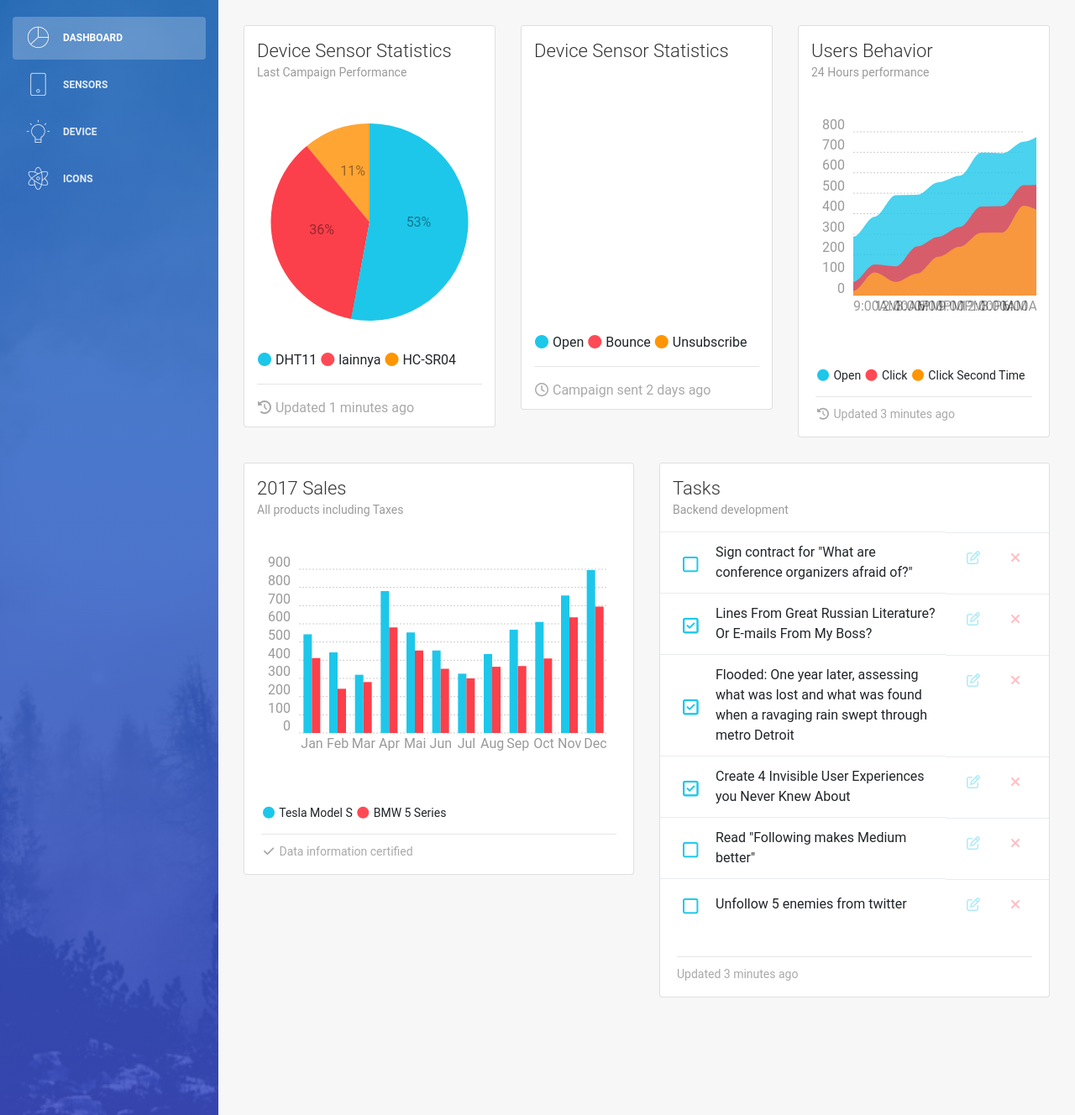
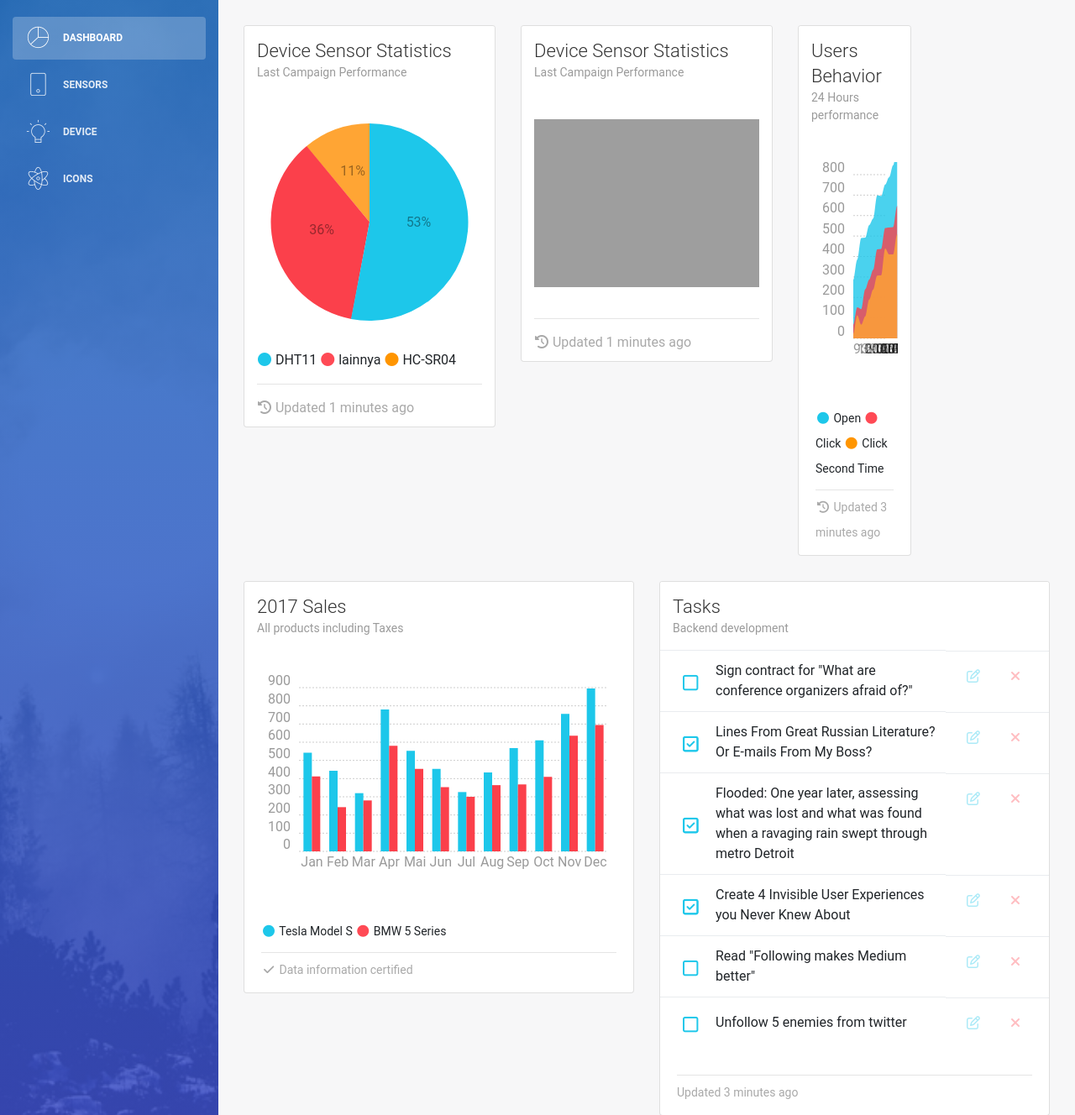
Before and after one commit to afrizaloky/Iot-Dashboard, a Django app: page / in a window 1280 px wide. Shown: the part 61-1389 px from the top of the page at 84% size. Run offline with Django 3.2, Linux system fonts and the light colour scheme; a map, chart or similar area stays blank; some libraries are stand-ins or nearby versions; grey boxes are pictures that could not be loaded.

Commit message:
add map plugin

```diff
--- a/core/templates/index.html
+++ b/core/templates/index.html
@@ -31,26 +31,19 @@
         <div class="card ">
           <div class="card-header ">
             <h4 class="card-title">Device Sensor Statistics</h4>
-            <p class="card-category"></p>
+            <p class="card-category">Last Campaign Performance</p>
           </div>
           <div class="card-body ">
-            <div id="chartgauge" class="ct-chart ct-perfect-fourth">
-              <!-- <canvas id="da-gauge"></canvas> -->
-            </div>
-
-            <div class="legend">
-              <i class="fa fa-circle text-info"></i> Open
-              <i class="fa fa-circle text-danger"></i> Bounce
-              <i class="fa fa-circle text-warning"></i> Unsubscribe
-            </div>
+            <div id="map" class="ct-chart"></div>
             <hr />
             <div class="stats">
-              <i class="fa fa-clock-o"></i> Campaign sent 2 days ago
+              <i class="fa fa-history"></i> Updated 1 minutes ago
             </div>
           </div>
         </div>
       </div>
-      <div class="col-md-4">
+
+      <div class="col-md-2">
         <div class="card ">
           <div class="card-header ">
             <h4 class="card-title">Users Behavior</h4>
@@ -257,7 +250,7 @@
     // Javascript method's body can be found in assets/js/demos.js
     demo.initDashboardPageCharts();
     demo.showNotification();
-
+    demo.initGoogleMaps();
   });
 </script>
 
```
